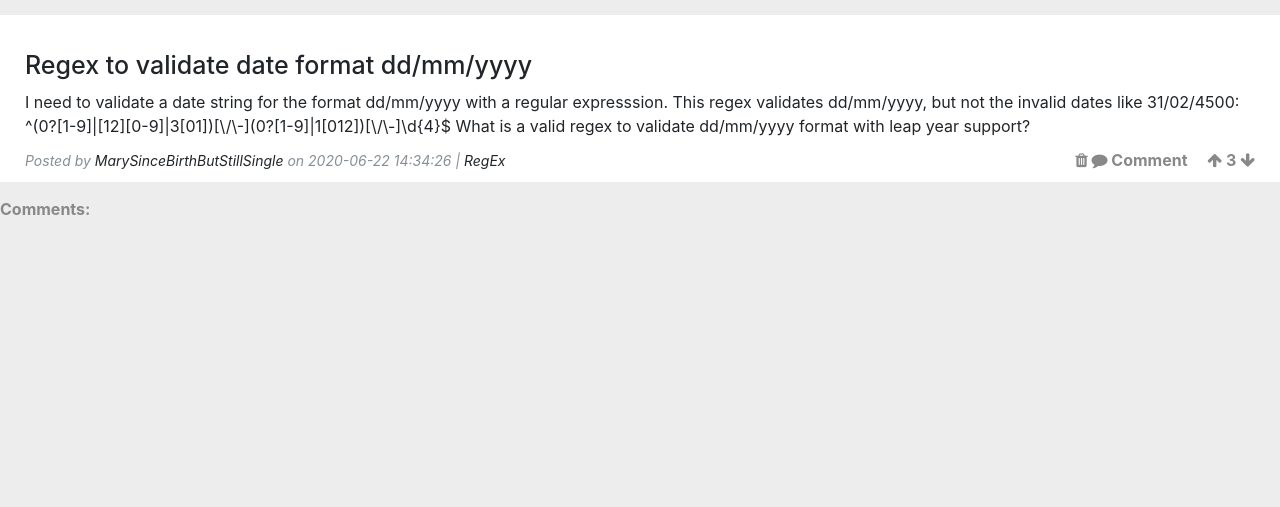
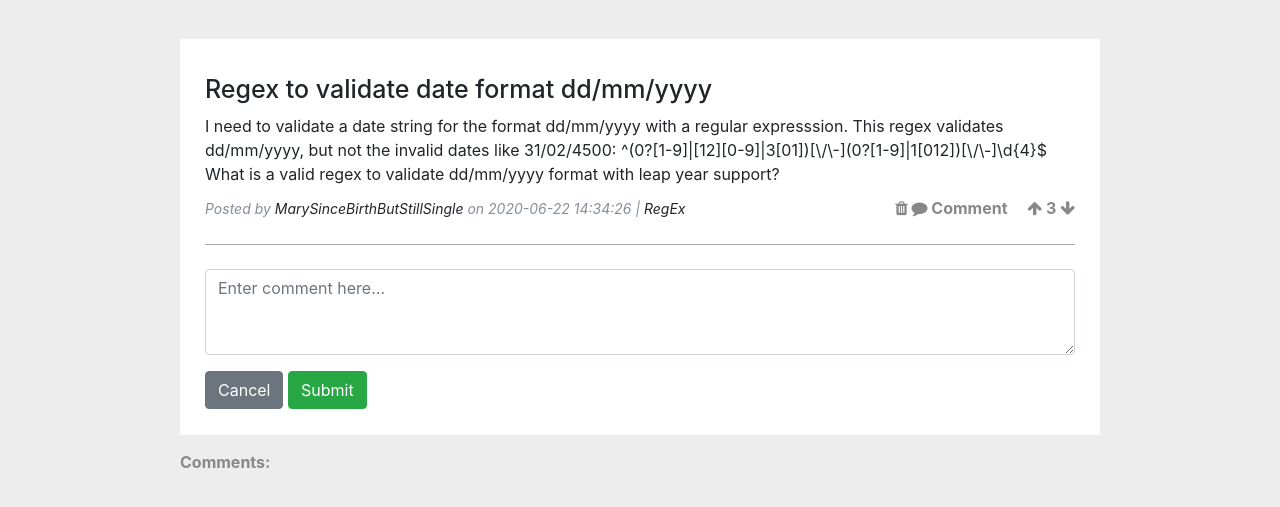
Before and after one commit to Mehxa/ASPJ-Project, a Flask app: page /adminViewPost/1 in a window 1280 px wide, after a click on "Comment". Shown: the part 56-563 px from the top of the page. Run offline with Flask 2, Linux system fonts and the light colour scheme; data comes from the database, SQL or seed files in the repository; data that the repository does not hold is empty; some libraries are stand-ins or nearby versions.

Commit message:
Admin stuff

```diff
--- a/DatabaseManager.py
+++ b/DatabaseManager.py
@@ -94,9 +94,9 @@ def calculate_updated_comment_votes(commentID):
     sql = "SELECT Upvotes, Downvotes FROM comment"
     sql += " WHERE CommentID='" + commentID + "'"
     dictCursor.execute(sql)
-    postVotes = dictCursor.fetchone()
+    commentVotes = dictCursor.fetchone()
     db.commit()
-    return postVotes['Upvotes'] - postVotes['Downvotes']
+    return commentVotes['Upvotes'] - commentVotes['Downvotes']
 
 def get_user_comment_vote(userID, commentID):
     sql = "SELECT Vote FROM comment_votes WHERE "
--- a/main.py
+++ b/main.py
@@ -276,7 +276,6 @@ def viewPost(postID):
     commentList = dictCursor.fetchall()
     for comment in commentList:
         comment['TotalVotes'] = comment['Upvotes'] - comment['Downvotes']
-        print(comment['TotalVotes'])
         currentVote = DatabaseManager.get_user_comment_vote(str(sessionInfo['currentUserID']), str(comment['CommentID']))
         if currentVote==None:
             comment['UserVote'] = 0
@@ -596,6 +595,14 @@ def adminHome():
     dictCursor.execute(sql)
     recentPosts = dictCursor.fetchall()
     for post in recentPosts:
+        if sessionInfo['login']:
+            currentVote = DatabaseManager.get_user_post_vote(str(sessionInfo['currentUserID']), str(post['PostID']))
+            if currentVote==None:
+                post['UserVote'] = 0
+            else:
+                post['UserVote'] = currentVote['Vote']
+        else:
+            post['UserVote'] = 0
         post['TotalVotes'] = post['Upvotes'] - post['Downvotes']
         post['Content'] = post['Content'][:200]
 
@@ -603,6 +610,8 @@ def adminHome():
 
 @app.route('/adminViewPost/<int:postID>', methods=["GET", "POST"])
 def adminViewPost(postID):
+    commentForm = Forms.CommentForm(request.form)
+    replyForm = Forms.ReplyForm(request.form)
 
     sql = "SELECT post.Title, post.Content, post.Upvotes, post.Downvotes, post.DatetimePosted,post.TopicID,post.PostID, user.Username, topic.Content AS Topic FROM post"
     sql += " INNER JOIN user ON post.UserID=user.UserID"
@@ -611,6 +620,11 @@ def adminViewPost(postID):
     dictCursor.execute(sql)
     post = dictCursor.fetchone()
     post['TotalVotes'] = post['Upvotes'] - post['Downvotes']
+    currentVote = DatabaseManager.get_user_post_vote(str(sessionInfo['currentUserID']), str(post['PostID']))
+    if currentVote==None:
+        post['UserVote'] = 0
+    else:
+        post['UserVote'] = currentVote['Vote']
 
     sql = "SELECT comment.CommentID, comment.Content, comment.DatetimePosted, comment.Upvotes, comment.Downvotes, comment.DatetimePosted, user.Username FROM comment"
     sql += " INNER JOIN user ON comment.UserID=user.UserID"
@@ -619,6 +633,11 @@ def adminViewPost(postID):
     commentList = dictCursor.fetchall()
     for comment in commentList:
         comment['TotalVotes'] = comment['Upvotes'] - comment['Downvotes']
+        currentVote = DatabaseManager.get_user_comment_vote(str(sessionInfo['currentUserID']), str(comment['CommentID']))
+        if currentVote==None:
+            comment['UserVote'] = 0
+        else:
+            comment['UserVote'] = currentVote['Vote']
 
         sql = "SELECT reply.Content, reply.DatetimePosted, reply.DatetimePosted, user.Username FROM reply"
         sql += " INNER JOIN user ON reply.UserID=user.UserID"
@@ -627,7 +646,32 @@ def adminViewPost(postID):
         replyList = dictCursor.fetchall()
         comment['ReplyList'] = replyList
 
-    return render_template('adminViewPost.html', currentPage='adminViewPost', **sessionInfo, post = post, commentList = commentList)
+    if request.method == 'POST' and commentForm.validate():
+        dateTime = datetime.strftime(datetime.now(), '%Y-%m-%d %H:%M:%S')
+        sql = "INSERT INTO comment (PostID, UserID, Content, DateTimePosted, Upvotes, Downvotes) VALUES"
+        sql += " ('" + str(postID) + "'"
+        sql += " , '" + str(sessionInfo['currentUserID']) + "'"
+        sql += " , '" + commentForm.comment.data + "'"
+        sql += " , '" + dateTime + "'"
+        sql += " , 0, 0)"
+        tupleCursor.execute(sql)
+        db.commit()
+        flash('Comment posted!', 'success')
+        return redirect('/adminviewPost/%d' %(postID))
+
+    if request.method == 'POST' and replyForm.validate():
+        dateTime = datetime.strftime(datetime.now(), '%Y-%m-%d %H:%M:%S')
+        sql = "INSERT INTO reply (UserID, CommentID, Content, DateTimePosted) VALUES"
+        sql += " ('" + str(sessionInfo['currentUserID']) + "'"
+        sql += " , '" + replyForm.repliedID.data + "'"
+        sql += " , '" + replyForm.reply.data + "'"
+        sql += " , '" + dateTime + "')"
+        tupleCursor.execute(sql)
+        db.commit()
+        flash('Comment posted!', 'success')
+        return redirect('/adminviewPost/%d' %(postID))
+
+    return render_template('adminViewPost.html', currentPage='adminViewPost', **sessionInfo, commentForm = commentForm, replyForm = replyForm, post = post, commentList = commentList)
 
 @app.route('/adminTopics')
 def adminTopics():
--- a/templates/adminViewPost.html
+++ b/templates/adminViewPost.html
@@ -7,8 +7,11 @@
 {% endblock %}
 
 {% block content %}
+{% from "includes/_formhelper.html" import render_field, render_field_no_label %}
 {% autoescape false %}
-
+<div class="container my-4">
+  <div class="row justify-content-center">
+    <div class="col-md-10">
 
       <div class="post-preview">
         <h1 class="post-title">
@@ -21,13 +24,25 @@
 
         <span class="post-meta">Posted by <a href="/adminProfile/{{post.Username}}">{{ post.Username }}</a> on {{ post.DatetimePosted }} | <a href="/adminIndivTopic/{{ post.TopicID }}">{{ post.Topic }}</a></span>
 
-        <span class="post-votes ml-auto float-right">
+        <span class="post-votes ml-auto float-right" id="post-votes-{{ post.PostID }}">
           <a href="#" data-toggle="modal" data-target="#DeletePostModal"><i class="fa fa-trash" aria-hidden="true"></i></a>
           <a class="cancel-form" data-toggle="collapse" href="#commentForm"><i class="fa fa-comment"></i> Comment</a>
-          <a href="#" class="ml-3"><i class="fa fa-arrow-up"></i></a>
-            <span>{{ post.TotalVotes }}</span>
-          <a href="#"><i class="fa fa-arrow-down"></i></a>
+          <a onclick="postVote(this);" data-vote="1" data-post="{{ post.PostID }}" class="ml-3"><i class="fa fa-arrow-up {% if post.UserVote==1 %}active{% endif %}"></i></a>
+          <span id="postTotalVotes">{{ post.TotalVotes }}</span>
+          <a onclick="postVote(this);" data-vote="-1" data-post="{{ post.PostID }}"><i class="fa fa-arrow-down {% if post.UserVote==-1 %}active{% endif %}"></i></a>
         </span> <!--Votes-->
+
+        <form method="POST" class="mt-4 collapse" id="commentForm">
+          <hr class="mx-auto w-100 mb-4">
+          <div class="form-group">
+            {{render_field_no_label(commentForm.comment, class= "form-control")}}
+          </div>
+          <div class="form-group">
+            <button type="button" class="btn btn-secondary cancel-form" data-toggle="collapse" href="#commentForm">Cancel</button>
+            <input type="submit" form="commentForm" class="btn btn-success">
+          </div>
+        </form>
+
         <div id="DeletePostModal" class="modal fade" role="dialog">
           <div class="modal-dialog">
 
@@ -63,11 +78,11 @@
 
         <p>{{ comment.Content }}</p>
 
-        <div class="comment-functions text-right">
+        <div class="comment-functions text-right" id="comment-votes-{{ comment.CommentID }}">
           <a href="#" data-toggle="modal" data-target="#replyModal" data-id="{{ comment.CommentID }}"><i class="fa fa-reply"></i> Reply</a>
-          <a href="#" class="ml-3"><i class="fa fa-arrow-up"></i></a>
-          <span>{{ comment.TotalVotes }}</span>
-          <a href="#"><i class="fa fa-arrow-down"></i></a>
+          <a onclick="commentVote(this);" data-vote="1" data-comment="{{ comment.CommentID }}" class="ml-3"><i class="fa fa-arrow-up {% if comment.UserVote==1 %}active{% endif %}"></i></a>
+          <span id="commentTotalVotes">{{ comment.TotalVotes }}</span>
+          <a onclick="commentVote(this);" data-vote="-1" data-comment="{{ comment.CommentID }}"><i class="fa fa-arrow-down {% if comment.UserVote==-1 %}active{% endif %}"></i></a>
         </div> <!--Votes-->
 
         {% if comment.ReplyList!=None %}
@@ -88,6 +103,87 @@
   </div> <!--Row-->
 </div> <!--Container-->
 
+<div class="modal fade" id="replyModal" tabindex="-1" role="dialog" aria-labelledby="replyModal" aria-hidden="true">
+  <div class="modal-dialog modal-lg" role="document">
+    <div class="modal-content">
+        <div class="modal-header">
+          <h5 class="modal-title">Reply Comment</h5>
+          <button type="button" class="close cancel-form" data-dismiss="modal" aria-label="Close">
+            <span aria-hidden="true">&times;</span>
+          </button>
+        </div>
+        <div class="modal-body">
+          <form method="POST" id="replyForm">
+            {{ render_field_no_label(replyForm.reply, class= "form-control") }}
+            {{ render_field_no_label(replyForm.repliedID, class= "form-control") }}
+          </form>
+        </div>
+        <div class="modal-footer">
+          <button type="button" class="btn btn-secondary cancel-form" data-dismiss="modal">Close</button>
+          <input type="submit" form="replyForm" class="btn btn-success">
+        </div>
+    </div> <!--Modal content-->
+  </div> <!--Modal dislog-->
+</div> <!--Main Modal div-->
+
 
 {% endautoescape %}
 {% endblock %}
+
+{% block scripts %}
+<script src="/static/scripts/post-votes.js"></script>
+<script>
+function commentVote(button) {
+  var voteValue = button.getAttribute("data-vote");
+  var commentID = button.getAttribute("data-comment");
+
+  fetch('/commentVote', {
+    headers: new Headers({
+      "content-type": "application/json"
+    }),
+    method: 'POST',
+    body: JSON.stringify({
+        "voteValue": voteValue,
+        "commentID": commentID
+    })
+  })
+
+  .then(function (response) { // At this point, Flask has printed our JSON
+    response.json().then(function(data) {
+      if (response.status === 401) {
+        location.reload();
+      }
+
+      else {
+        if (data['toggleUpvote']==true) {
+          document.querySelector('#comment-votes-' + data['commentID'] + ' [data-vote="1"] i.fa-arrow-up').classList.toggle('active');
+        }
+
+        if (data['toggleDownvote']) {
+          document.querySelector('#comment-votes-' + data['commentID'] + ' [data-vote="-1"] i.fa-arrow-down').classList.toggle('active');
+        }
+
+        document.querySelector('#comment-votes-' + data['commentID'] + ' #commentTotalVotes').innerText = data['updatedCommentTotal'];
+      }
+    });
+  }).catch(function (error) {
+      console.log("Fetch error: " + error['message']);
+  });
+}
+
+$('#replyModal').on('show.bs.modal', function (event) {
+  var button = $(event.relatedTarget)
+  var commentID = button.data('id')
+  var modal = $(this)
+  modal.find('#repliedID').val(commentID)
+})
+
+document.querySelectorAll('.cancel-form').forEach(item => {
+  item.addEventListener('click', event => {
+    $('#comment').val('')
+    $('#repliedID').val('')
+    $('#reply').val('')
+  })
+})
+</script>
+{% endblock %}
```
Also changed, not shown: templates/adminHome.html (+7 -3 lines).
